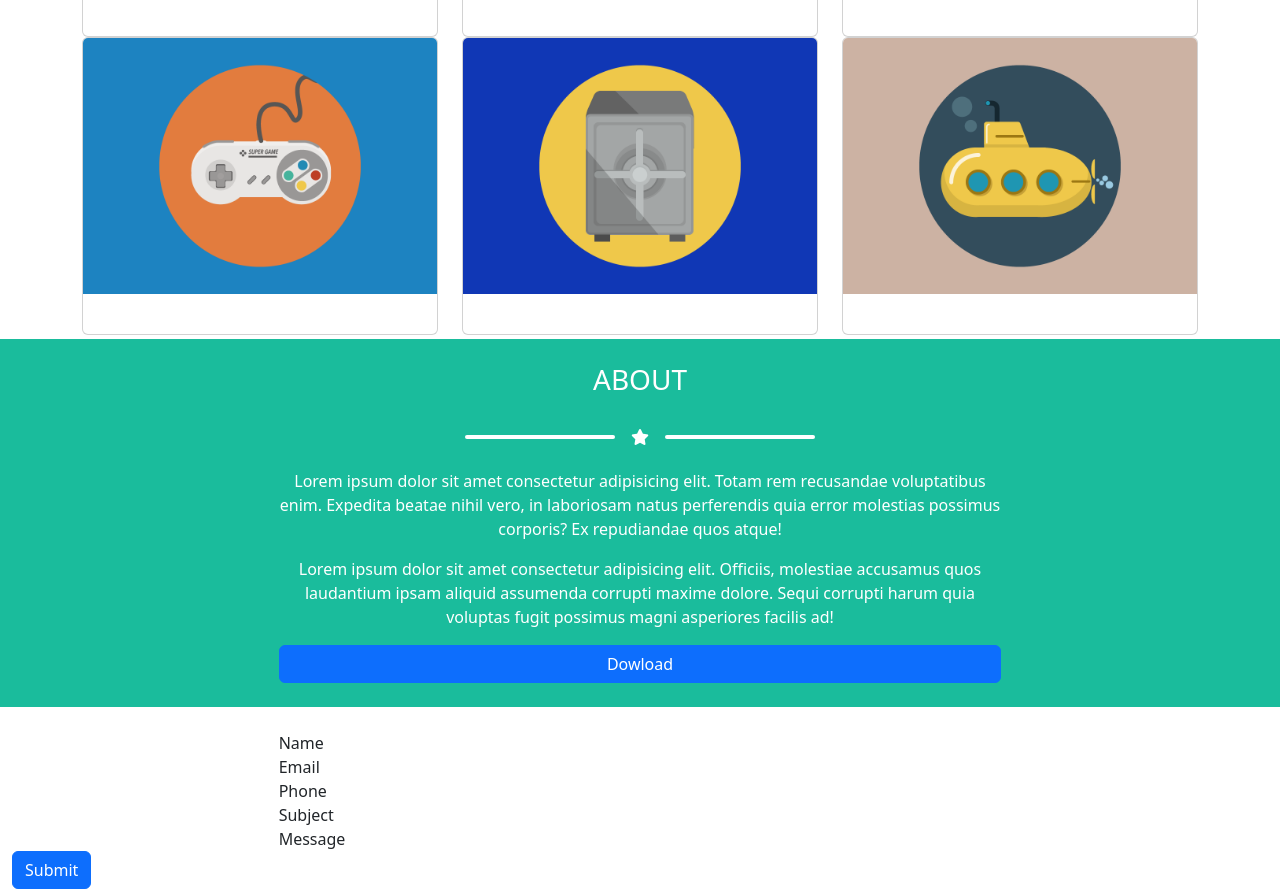
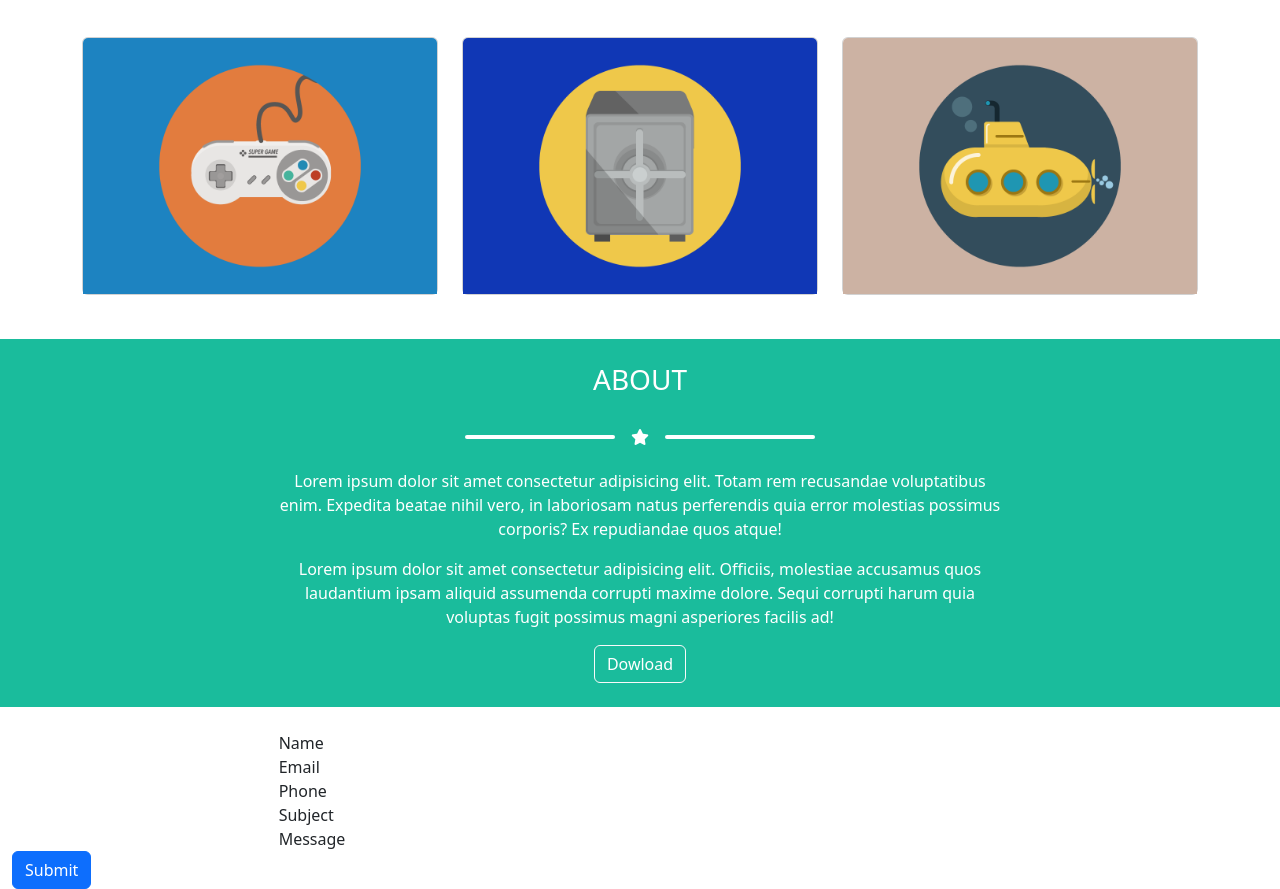
Before and after one commit to AdamBenDev/html-css-bootstrap-freelancer, a plain HTML site: page index.html in a window 1280 px wide. Shown: the part 1025-1914 px from the top of the page. Drawn offline with nearby package versions, Linux system fonts and the light colour scheme.

Commit message:
Contents

```diff
--- a/index.html
+++ b/index.html
@@ -138,10 +138,14 @@
                         corporis? Ex repudiandae quos atque!
                     </p>
                     <p>
-                        Lorem ipsum dolor sit amet consectetur adipisicing elit. Officiis, molestiae accusamus quos laudantium ipsam aliquid assumenda corrupti maxime dolore. Sequi corrupti harum quia voluptas fugit possimus magni asperiores facilis ad!
+                        Lorem ipsum dolor sit amet consectetur adipisicing elit. Officiis, molestiae accusamus quos
+                        laudantium ipsam aliquid assumenda corrupti maxime dolore. Sequi corrupti harum quia voluptas
+                        fugit possimus magni asperiores facilis ad!
                     </p>
+                    <div>
 
-                    <a href="#" class="btn btn-primary ">Dowload</a>
+                        <a href="#" class="btn btn-outline-success text-white btn-outline-light">Dowload</a>
+                    </div>
                 </div>
             </div>
         </div>
--- a/style.css
+++ b/style.css
@@ -59,10 +59,6 @@
 }
 
 .card{
-    height: 100%;
-}
-
-.card{
     margin-top: 20px;
     margin-bottom: 20px;
   }
@@ -72,3 +68,5 @@
 
     max-height: 100%;
 }
+
+/* !!!!!!!!!!!!!    SECTION ABOUT !!!!!!!!*/
```
